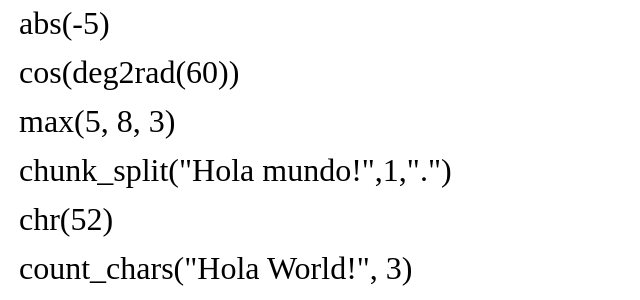
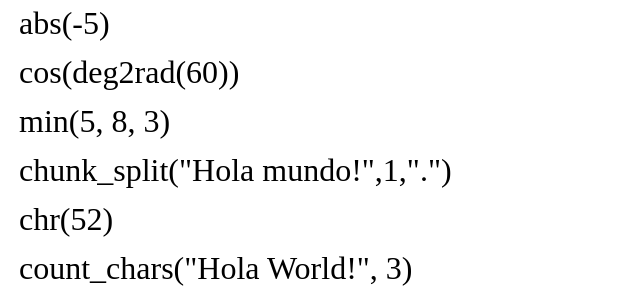
Before and after one commit to DAWD-DWES/funciones_libreria, a PHP site: page / in a window 1280 px wide; the page is wider, and only the part inside the window is pictured. Shown: the part 827-1127 px from the top of that part, without its empty margins (0-640 px from the left). Run offline with PHP 8.4, Linux system fonts and the light colour scheme.

Commit message:
Update index.php

```diff
--- a/index.php
+++ b/index.php
@@ -73,8 +73,8 @@
                 <td class="respuesta"><?php var_dump(cos(deg2rad(60))); ?></td>
             </tr>
             <tr>
-                <td>max(5, 8, 3)</td>
-                <td class="respuesta"><?php var_dump(max(5, 8, 3)); ?></td>
+                <td>min(5, 8, 3)</td>
+                <td class="respuesta"><?php var_dump(min(5, 8, 3)); ?></td>
             </tr>
             <tr>
                 <td>chunk_split("Hola mundo!",1,".")</td>
```
